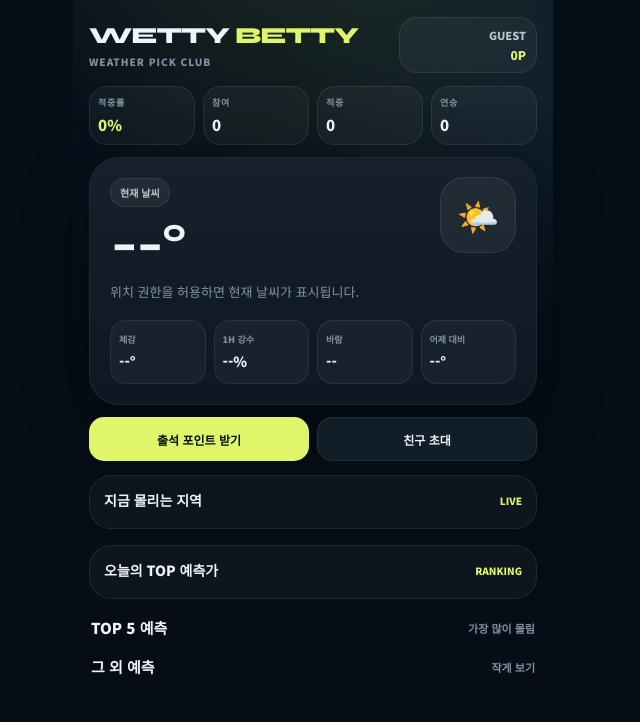
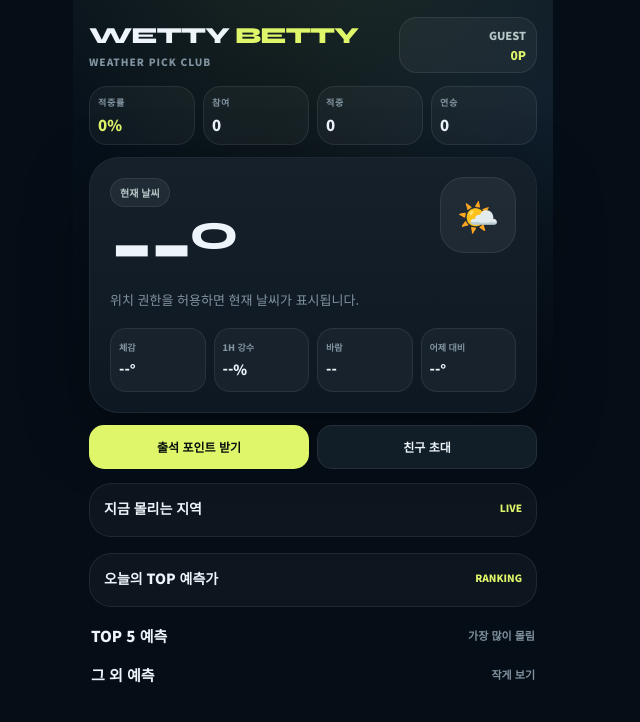
Before and after one commit to kndawup-source/wettybetty, a website: page index.html in a window 1280 px wide. Shown: the whole page, without its empty margins (327-967 px from the left). Drawn offline with Linux system fonts and the light colour scheme; no server answers.

Commit message:
index.html 업데이트

```diff
--- a/index.html
+++ b/index.html
@@ -44,7 +44,14 @@ button:active{transform:scale(.96);filter:brightness(1.12)}
 .weatherBoard:after{content:"";position:absolute;inset:0;background:linear-gradient(180deg,rgba(255,255,255,.035),rgba(255,255,255,0));pointer-events:none}
 .weatherTop{position:relative;z-index:1;display:flex;justify-content:space-between;gap:14px}
 .kicker{display:inline-flex;padding:6px 9px;border-radius:999px;background:rgba(255,255,255,.055);border:1px solid var(--line);color:var(--soft);font-size:10px;font-weight:900}
-.weatherTemp{margin-top:12px;font-family:'Syne',sans-serif;font-size:58px;line-height:.88;letter-spacing:-3px}
+.weatherTemp{
+  margin-top:10px;
+  font-family:'Syne',sans-serif;
+  font-size:74px;
+  line-height:.82;
+  letter-spacing:-4px;
+  font-weight:900;
+}
 .weatherDesc{margin-top:12px;color:var(--muted);font-size:13px;line-height:1.55;max-width:260px}
 .weatherIcon{
   width:76px;
```
